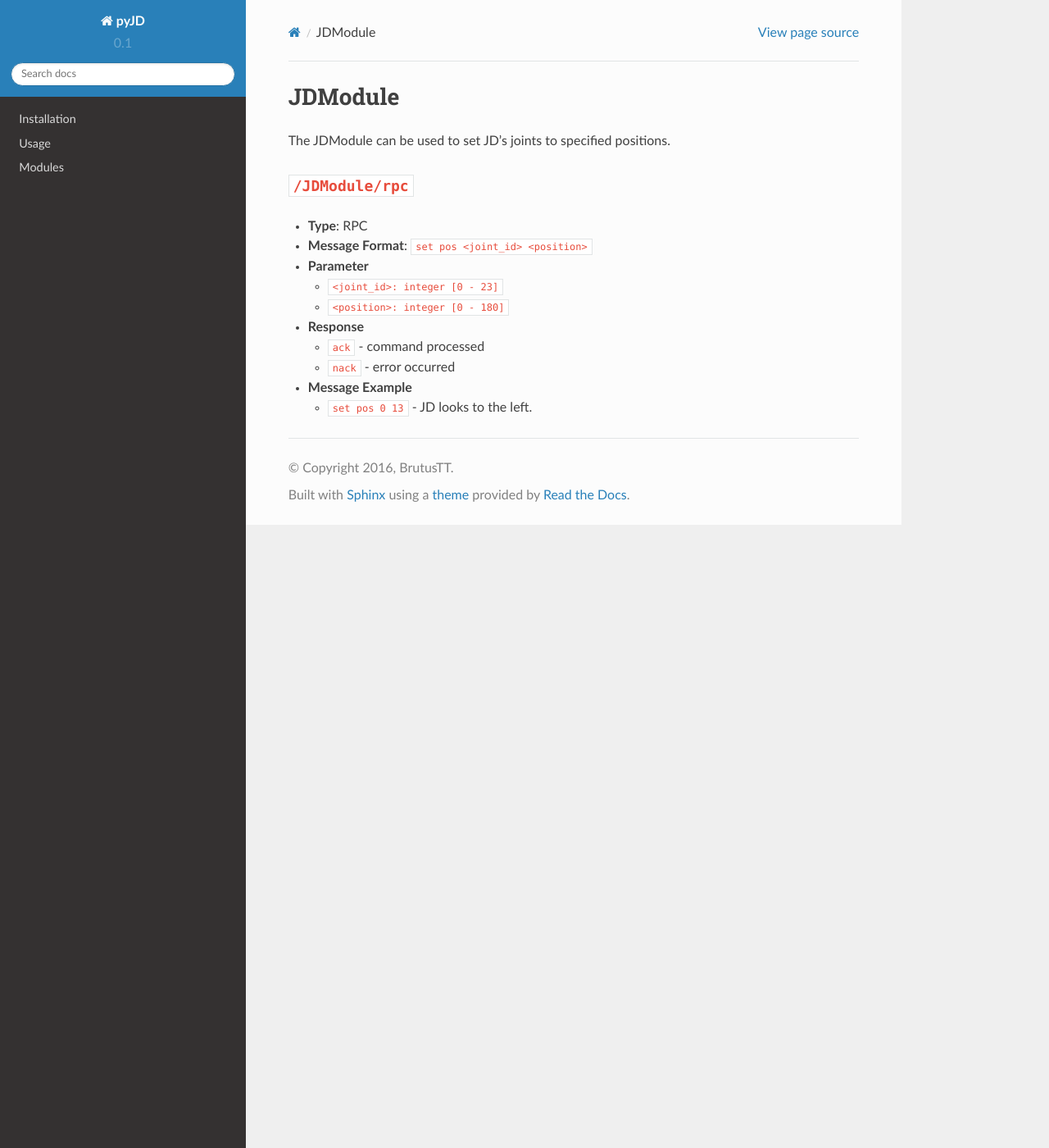
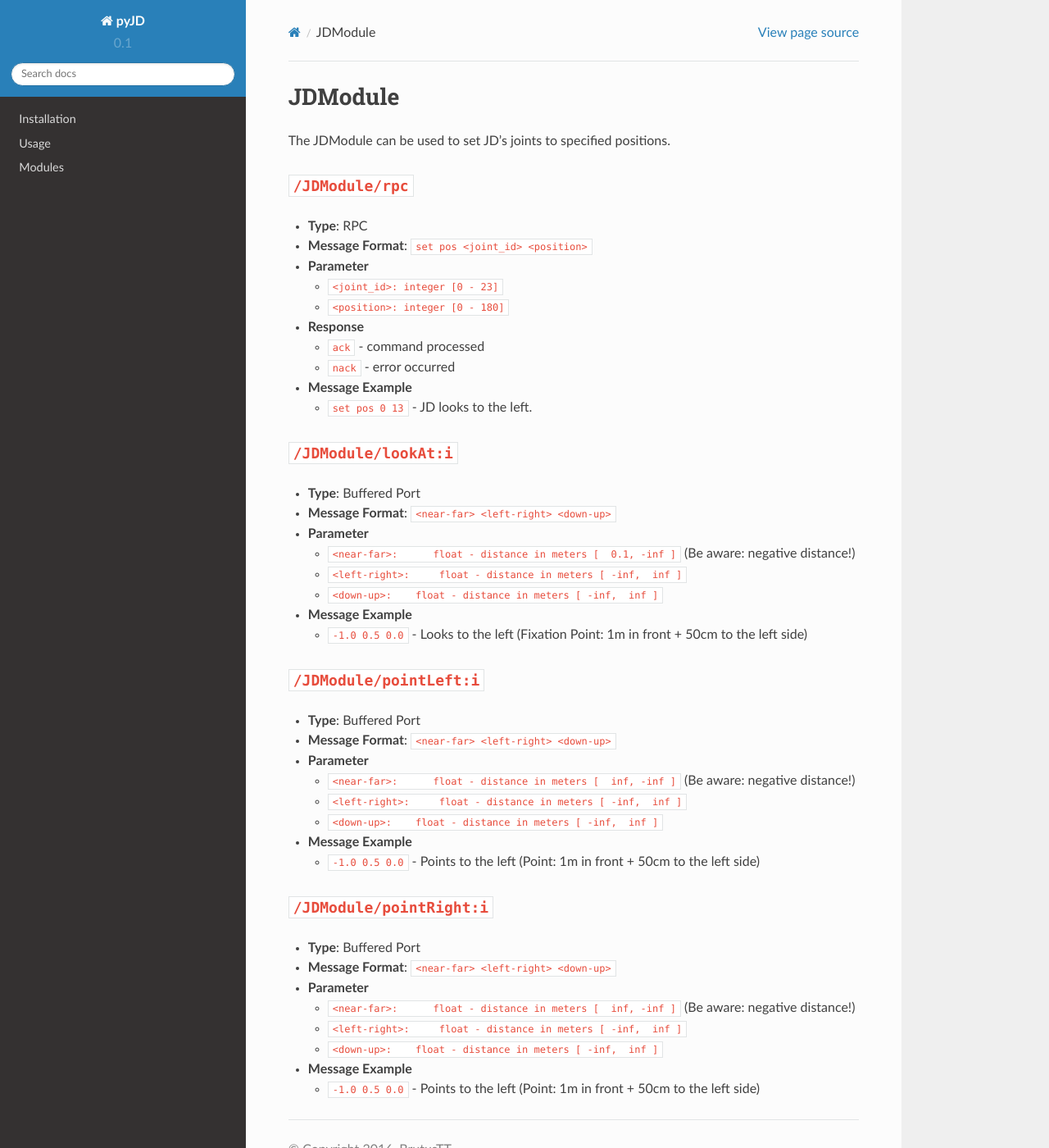
Before and after one commit to BrutusTT/pyJD, a Sphinx documentation site: the page built from docs/modules/JDModule.md, in a window 1280 px wide and 1400 px high. Shown: the whole window at 82% size. Built offline with Sphinx 7.4.7 and the Read the Docs theme 2.0.0, drawn with Linux system fonts in a browser that asks for light colours.

Commit message:
updated documentation

```diff
--- a/docs/modules/JDModule.md
+++ b/docs/modules/JDModule.md
@@ -15,3 +15,42 @@ The JDModule can be used to set JD's joints to specified positions.
 	* ``nack`` - error occurred
 * **Message Example**
 	* ``set pos 0 13`` - JD looks to the left.
+
+## ``/JDModule/lookAt:i``
+
+* **Type**: Buffered Port
+* **Message Format**: ``<near-far> <left-right> <down-up>``
+* **Parameter**
+
+	* ``<near-far>:      float - distance in meters [  0.1, -inf ]`` (Be aware: negative distance!)
+	* ``<left-right>:     float - distance in meters [ -inf,  inf ]``
+	* ``<down-up>:    float - distance in meters [ -inf,  inf ]``
+
+* **Message Example**
+	* ``-1.0 0.5 0.0``   - Looks to the left (Fixation Point: 1m in front + 50cm to the left side)
+
+## ``/JDModule/pointLeft:i``
+
+* **Type**: Buffered Port
+* **Message Format**: ``<near-far> <left-right> <down-up>``
+* **Parameter**
+
+	* ``<near-far>:      float - distance in meters [  inf, -inf ]`` (Be aware: negative distance!)
+	* ``<left-right>:     float - distance in meters [ -inf,  inf ]``
+	* ``<down-up>:    float - distance in meters [ -inf,  inf ]``
+
+* **Message Example**
+	* ``-1.0 0.5 0.0``   - Points to the left (Point: 1m in front + 50cm to the left side)
+
+## ``/JDModule/pointRight:i``
+
+* **Type**: Buffered Port
+* **Message Format**: ``<near-far> <left-right> <down-up>``
+* **Parameter**
+
+	* ``<near-far>:      float - distance in meters [  inf, -inf ]`` (Be aware: negative distance!)
+	* ``<left-right>:     float - distance in meters [ -inf,  inf ]``
+	* ``<down-up>:    float - distance in meters [ -inf,  inf ]``
+
+* **Message Example**
+	* ``-1.0 0.5 0.0``   - Points to the left (Point: 1m in front + 50cm to the left side)
```
Also changed, not shown: docs/modules/JDLookAtModule.md (deleted, +0 -15 lines), docs/modules/JDPointAtModuleLeftArm.md (deleted, +0 -15 lines), docs/modules/JDPointAtModuleRightArm.md (deleted, +0 -15 lines), docs/modules/index.md (+0 -3 lines), docs/usage.md (+4 -5 lines).
